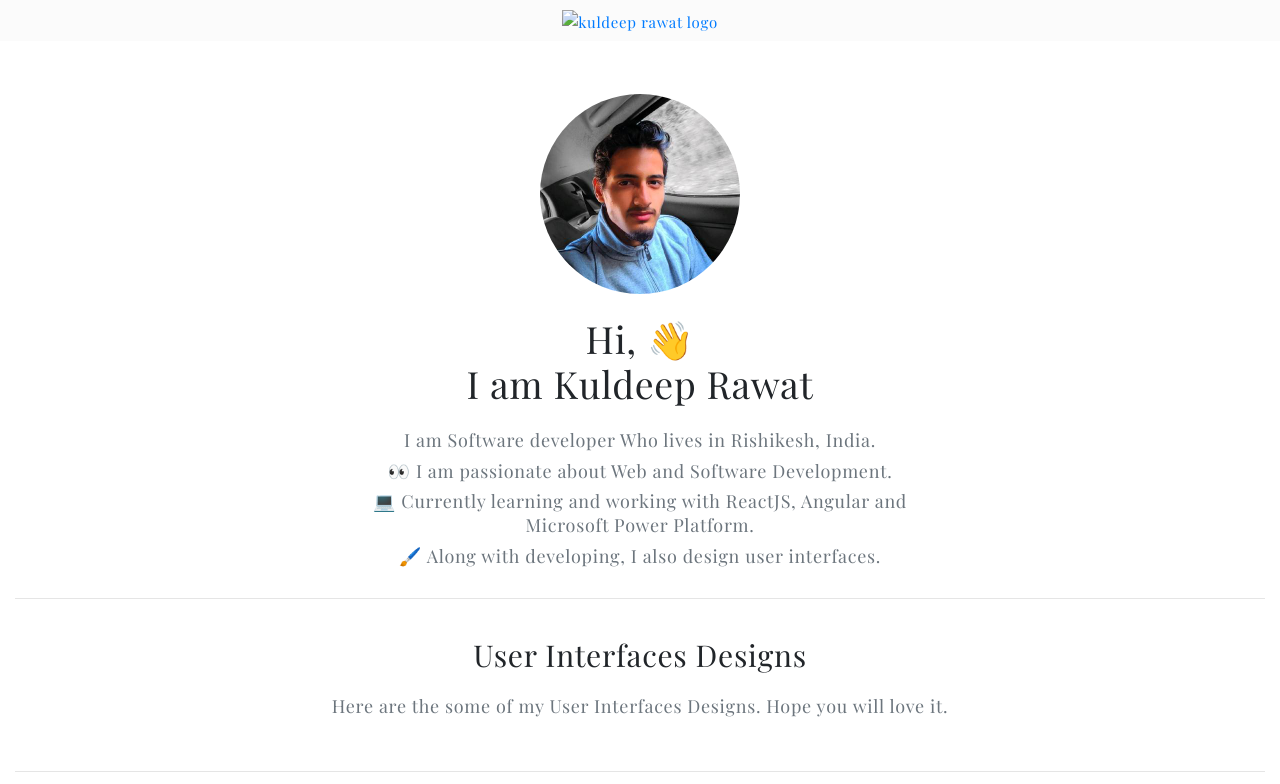
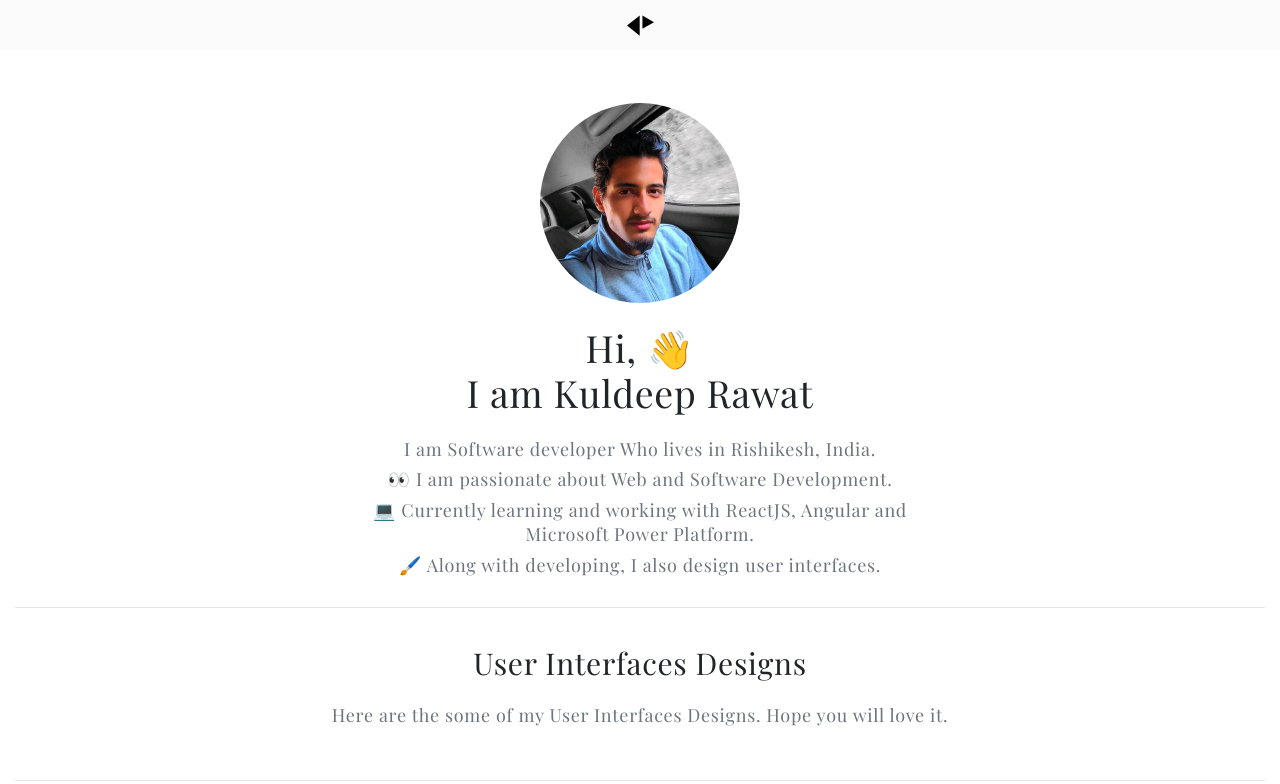
Before and after one commit to kuldeep-rawat/kuldeep-rawat.github.io, a plain HTML site: page index.html in a window 1280 px wide. Shown: the top 784 px of the page. Drawn offline with nearby package versions, Linux system fonts and the light colour scheme; no server answers.

Commit message:
Update index.html

```diff
--- a/index.html
+++ b/index.html
@@ -25,7 +25,7 @@
     <nav class="navbar navbar-light" style="background-color: #f9f9f9a3!important;">
         <div class="container justify-content-center">
           <a  href="">
-            <img class="justify-content-center" src="../thekuldeeprawat.github.io/Assets/logo.svg" alt="kuldeep rawat logo" width="35" height="35">
+            <img class="justify-content-center" src="Assets/logo.svg" alt="kuldeep rawat logo" width="35" height="35">
           </a>
         </div>
       </nav>
```
